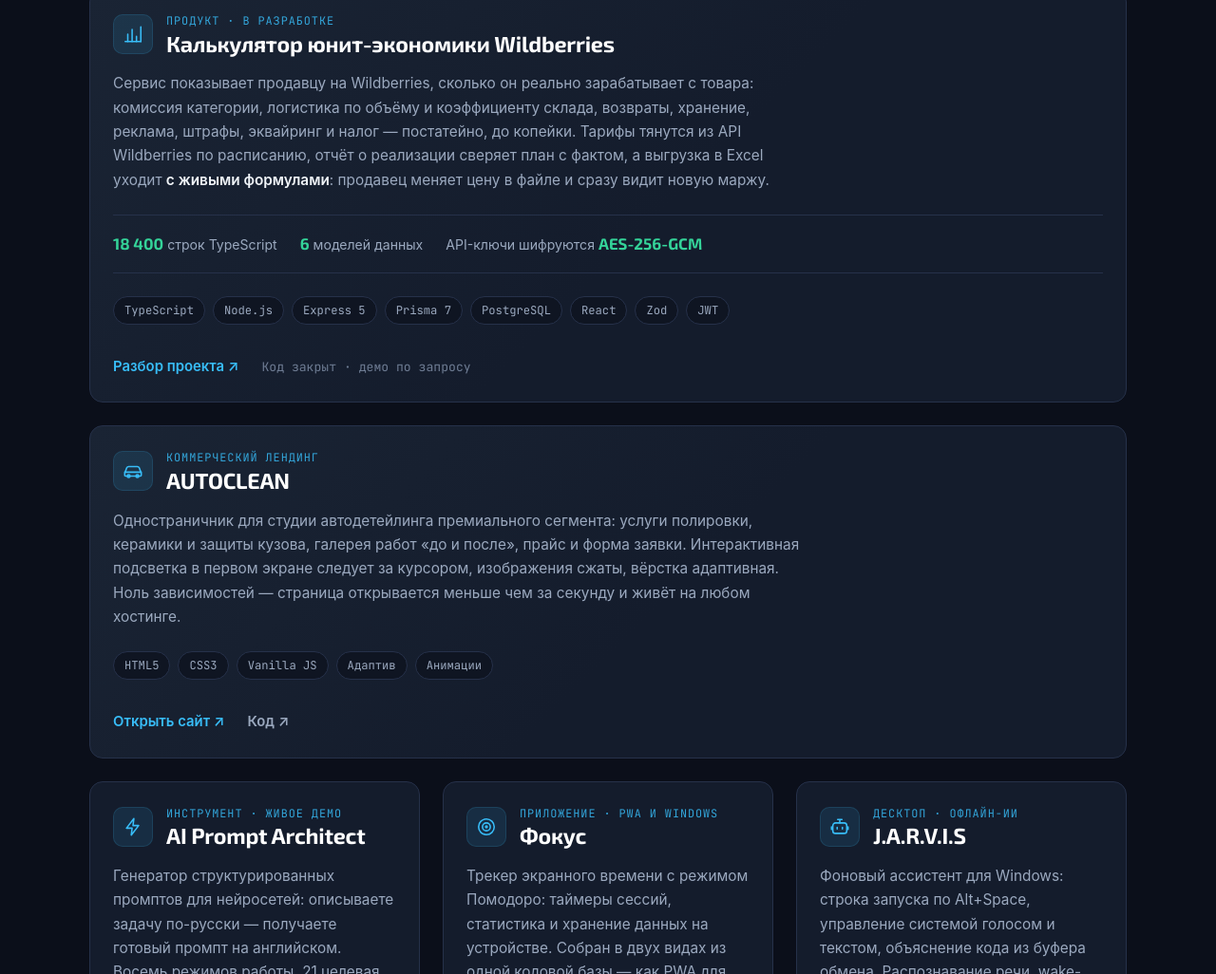
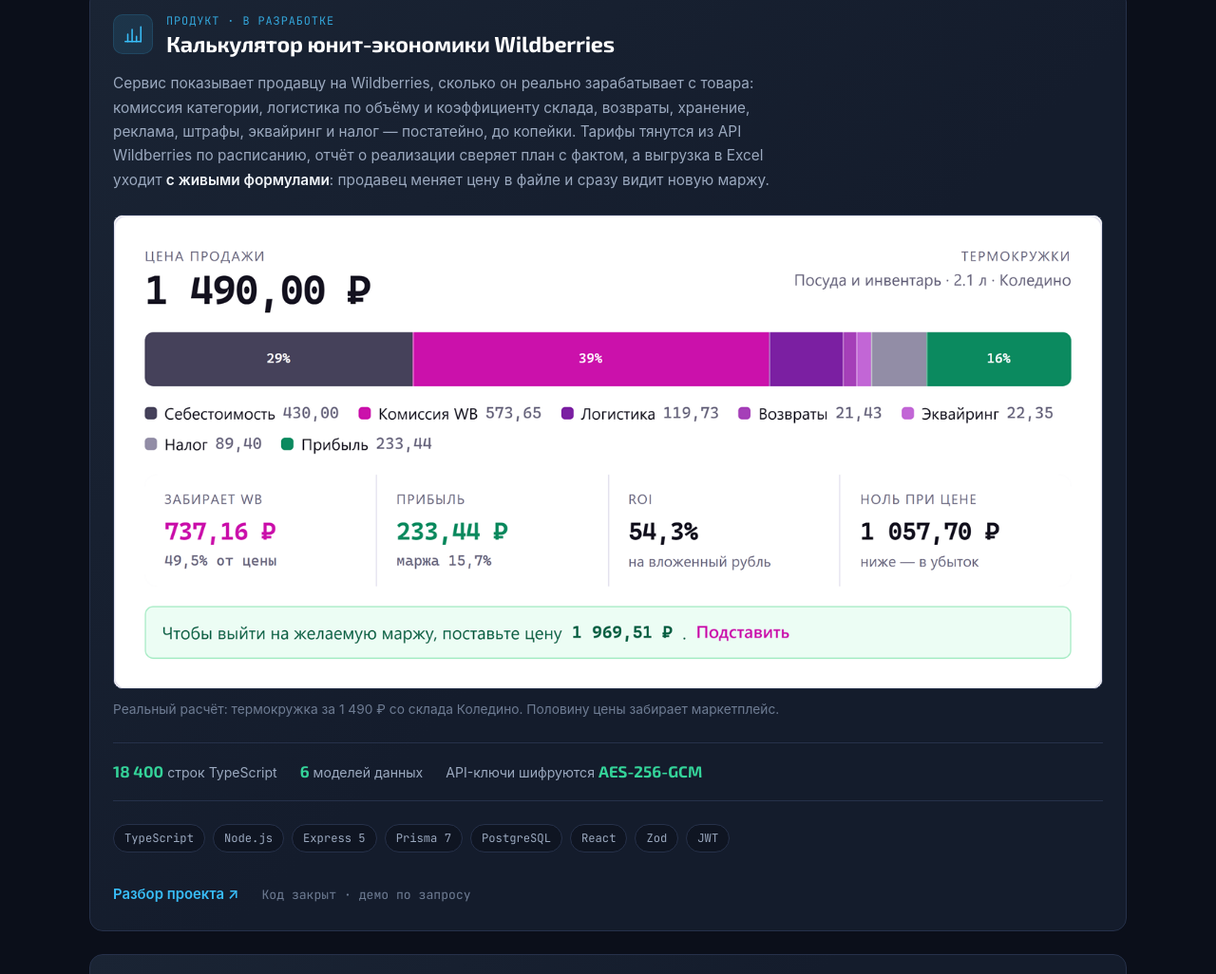
Before and after one commit to yasin274/yasin274.github.io, a plain HTML site: page index.html in a window 1280 px wide. Shown: the part 2237-3263 px from the top of the page at 95% size. Drawn offline with Linux system fonts and the light colour scheme.

Commit message:
Скриншот расчёта в кейсе калькулятора WB
Кадр реальной сводки: цена, доли расходов, маржа, ROI и точка нуля.
Размеры заданы в разметке, чтобы страница не дёргалась при загрузке,
подпись объясняет, что на снимке.

```diff
--- a/index.html
+++ b/index.html
@@ -239,6 +239,16 @@
               <b>с живыми формулами</b>: продавец меняет цену в файле
               и сразу видит новую маржу.
             </p>
+
+            <figure class="case-media">
+              <img src="images/wb-calc-summary.png" width="1400" height="670"
+                   loading="lazy" decoding="async"
+                   alt="Сводка расчёта: цена 1 490 ₽, Wildberries забирает 737,16 ₽ — это 49,5% от цены, прибыль 233,44 ₽, маржа 15,7%, ROI 54,3%, точка нуля 1 057,70 ₽">
+              <figcaption>
+                Реальный расчёт: термокружка за 1 490 ₽ со склада Коледино.
+                Половину цены забирает маркетплейс.
+              </figcaption>
+            </figure>
 
             <ul class="case-facts">
               <li><b>18 400</b> строк TypeScript</li>
--- a/style.css
+++ b/style.css
@@ -557,6 +557,25 @@
 }
 .case-text b { color: var(--text); font-weight: 600; }
 
+/* Скриншот кейса. width/height в разметке держат место до загрузки —
+   без этого страница дёргается (CLS). */
+.case-media {
+  margin: var(--s-3) 0 0;
+}
+.case-media img {
+  display: block;
+  width: 100%;
+  height: auto;
+  border: 1px solid var(--border);
+  border-radius: var(--radius-sm);
+  background: #fff;
+}
+.case-media figcaption {
+  margin-top: 10px;
+  font-size: 0.86rem;
+  color: var(--text-faint);
+}
+
 .case-facts {
   list-style: none;
   display: flex;
```
Also changed, not shown: images/wb-calc-summary.png (added).
